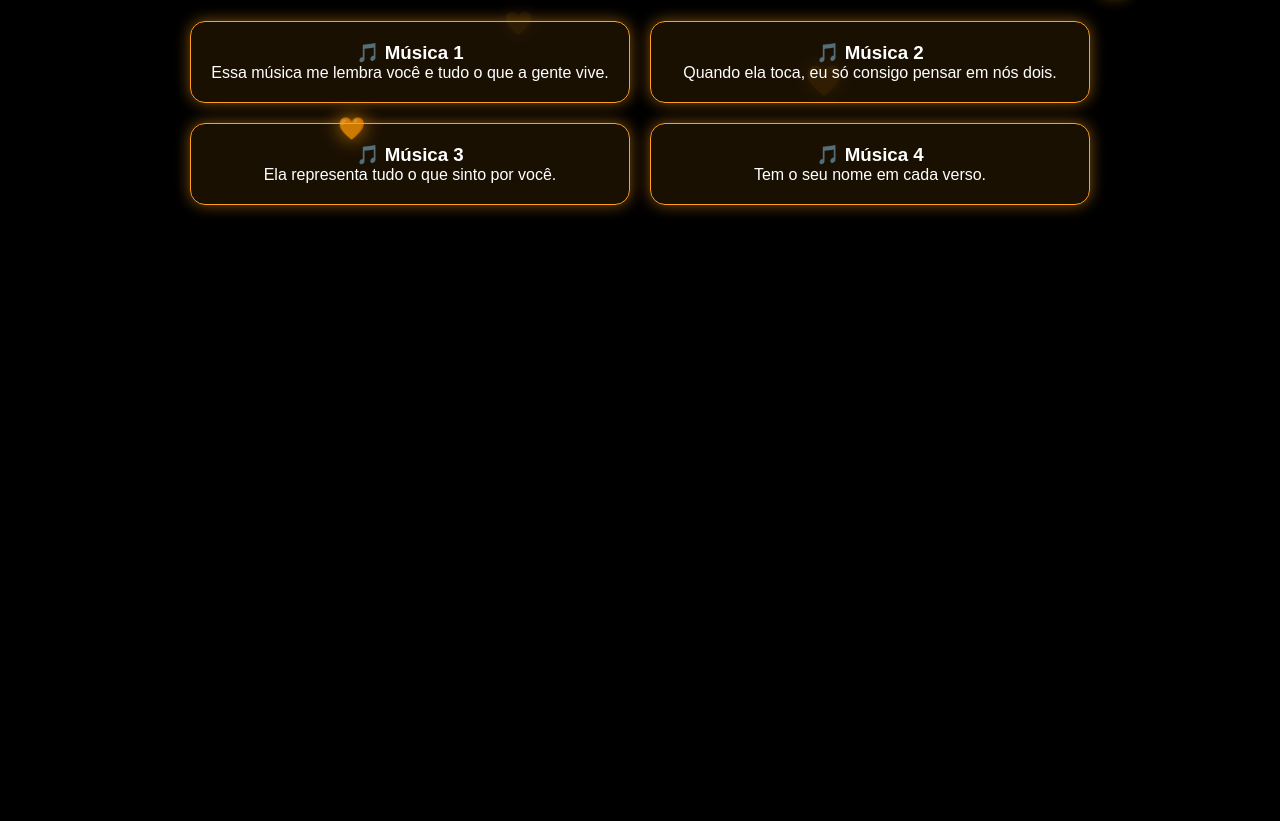
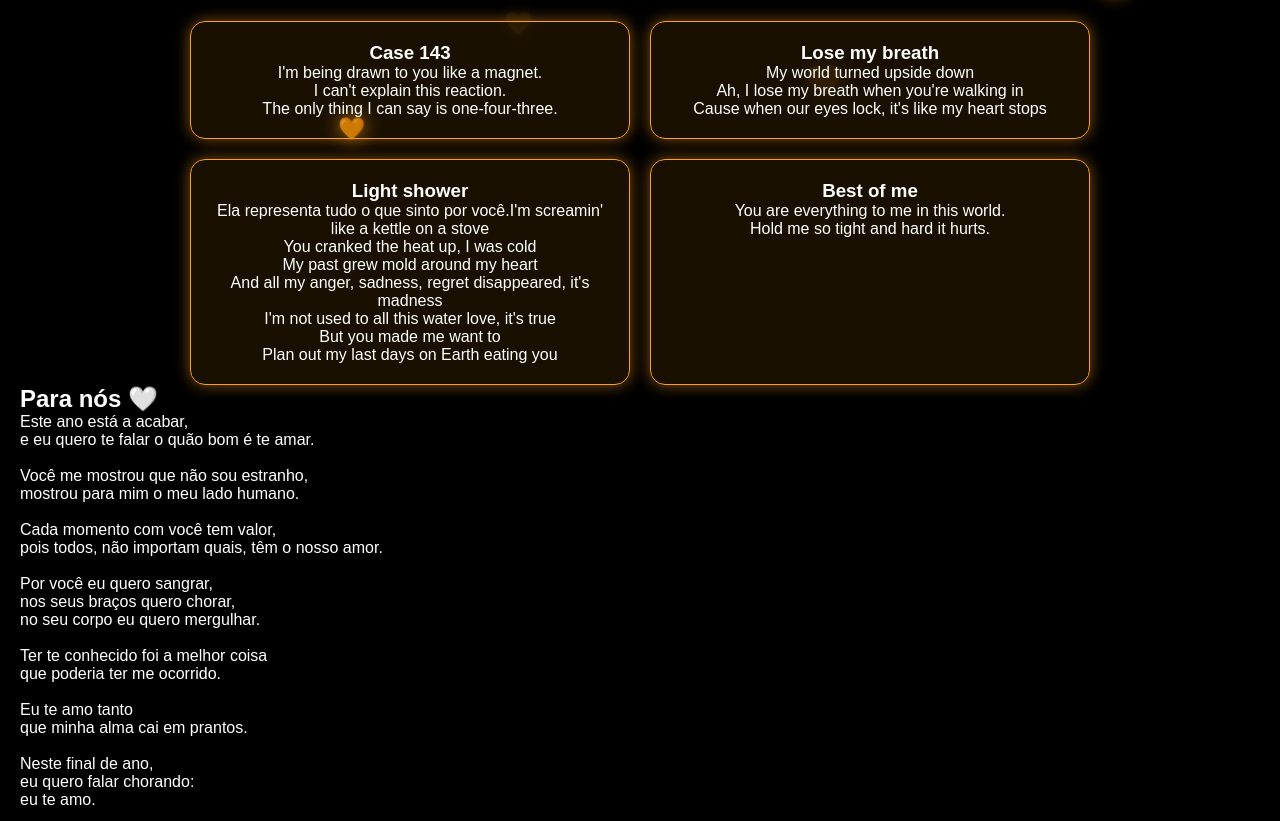
Before and after one commit to Bombardiocrocodilo/declaracao-amorr, a plain HTML site: page index.html in a window 1280 px wide. Shown: the part 719-1540 px from the top of the page. Before the commit the page ends 944 px from the top, so only its background shows below. Drawn offline with Linux system fonts and the light colour scheme.

Commit message:
Update index.html

```diff
--- a/index.html
+++ b/index.html
@@ -72,26 +72,77 @@
 
             <div class="lista-musicas">
                 <div class="musica">
-                    <h3>🎵 Música 1</h3>
-                    <p>Essa música me lembra você e tudo o que a gente vive.</p>
+                    <h3>Case 143</h3>
+                    <p>I'm being drawn to you like a magnet.</p>
+                    <p>I can't explain this reaction.</p>
+                    <p>The only thing I can say is one-four-three.</p>
                 </div>
 
                 <div class="musica">
-                    <h3>🎵 Música 2</h3>
-                    <p>Quando ela toca, eu só consigo pensar em nós dois.</p>
+                    <h3>Lose my breath</h3>
+                    <p>My world turned upside down</p>
+                    <p>Ah, I lose my breath when you're walking in</p>
+                    <p>Cause when our eyes lock, it's like my heart stops</p>
                 </div>
 
                 <div class="musica">
-                    <h3>🎵 Música 3</h3>
-                    <p>Ela representa tudo o que sinto por você.</p>
+                    <h3>Light shower</h3>
+                    <p>Ela representa tudo o que sinto por você.I'm screamin' like a kettle on a stove</p>
+                    <p>You cranked the heat up, I was cold</p>
+                    <p>My past grew mold around my heart</p>
+                    <p>And all my anger, sadness, regret disappeared, it's madness</p>
+                    <p>I'm not used to all this water love, it's true</p>
+                    <p>But you made me want to</p>
+                    <p>Plan out my last days on Earth eating you</p>
                 </div>
 
                 <div class="musica">
-                    <h3>🎵 Música 4</h3>
-                    <p>Tem o seu nome em cada verso.</p>
+                    <h3>Best of me</h3>
+                    <p>You are everything to me in this world.</p>
+                    <p>Hold me so tight and hard it hurts.</p>
                 </div>
             </div>
         </section>
+        <!-- Poema -->
+<section class="poema">
+    <h2>Para nós 🤍</h2>
+
+    <p>
+        Este ano está a acabar,<br>
+        e eu quero te falar o quão bom é te amar.<br><br>
+
+        Você me mostrou que não sou estranho,<br>
+        mostrou para mim o meu lado humano.<br><br>
+
+        Cada momento com você tem valor,<br>
+        pois todos, não importam quais, têm o nosso amor.<br><br>
+
+        Por você eu quero sangrar,<br>
+        nos seus braços quero chorar,<br>
+        no seu corpo eu quero mergulhar.<br><br>
+
+        Ter te conhecido foi a melhor coisa<br>
+        que poderia ter me ocorrido.<br><br>
+
+        Eu te amo tanto<br>
+        que minha alma cai em prantos.<br><br>
+
+        Neste final de ano,<br>
+        eu quero falar chorando:<br>
+        eu te amo.<br><br>
+
+        Este ano teve sentido,<br>
+        pois conheci o meu lírio.<br><br>
+
+        Este aniversário será bem comemorado,<br>
+        porque eu tenho você ao meu lado.<br><br>
+
+        E antes que este ano acabe,<br>
+        novamente eu quero falar:<br>
+        eu te amo, meu luar.<br>
+        Eu nunca irei cansar de te amar.
+    </p>
+</section>
 
     </main>
 
```
